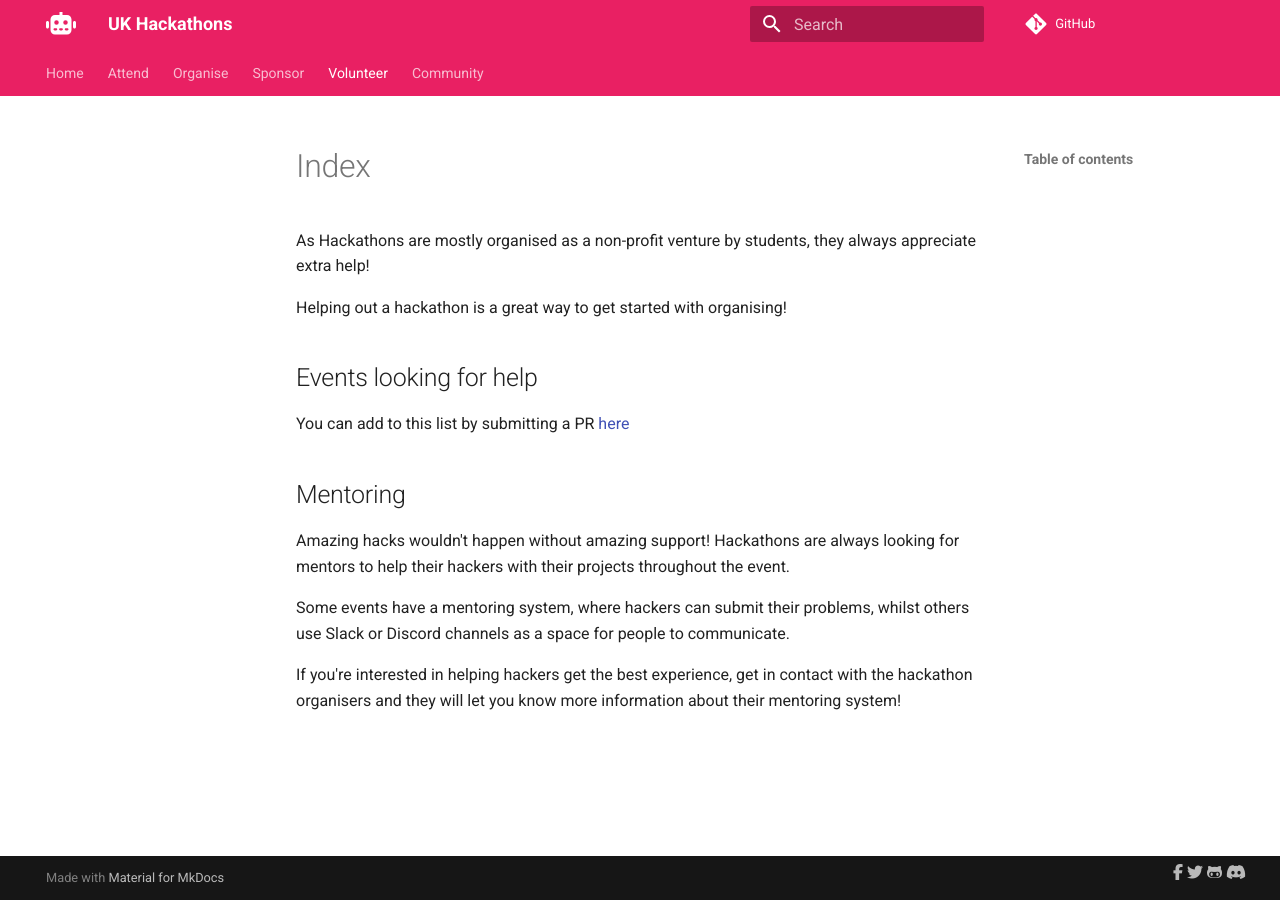
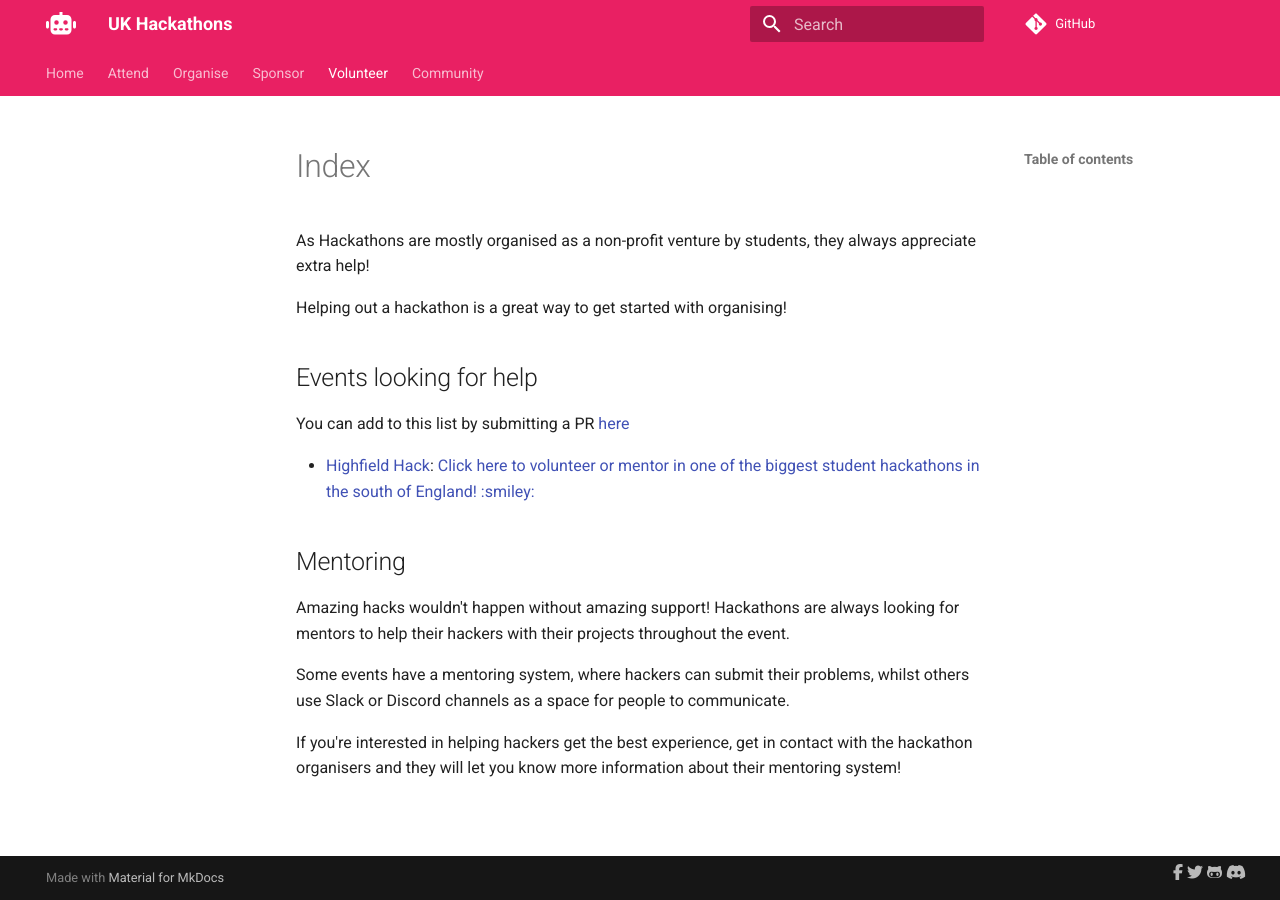
Before and after one commit to Athons/wiki, an MkDocs documentation site: the page built from docs/volunteer/index.md, in a window 1280 px wide. Built offline with MkDocs 1.6.1 and Material for MkDocs 9.7.7, drawn with Linux system fonts in a browser that asks for light colours; nearby versions of some CDN libraries; comment, search, counter and statistics services are not loaded.

Commit message:
Add Highfield Hack to volunteer list (#232)
Add Highfield Hack to volunteer list

```diff
--- a/docs/volunteer/index.md
+++ b/docs/volunteer/index.md
@@ -7,6 +7,8 @@ Helping out a hackathon is a great way to get started with organising!
 
 You can add to this list by submitting a PR [here](https://github.com/HHEU/wiki)
 
+- [Highfield Hack](https://highfieldhack.co.uk/): [Click here to volunteer or mentor in one of the biggest student hackathons in the south of England! :smiley:](https://forms.gle/jR8vAHVLgriwAzB66)
+
 ## Mentoring
 
 Amazing hacks wouldn't happen without amazing support! Hackathons are always looking for mentors to help their hackers with their projects throughout the event.
```
